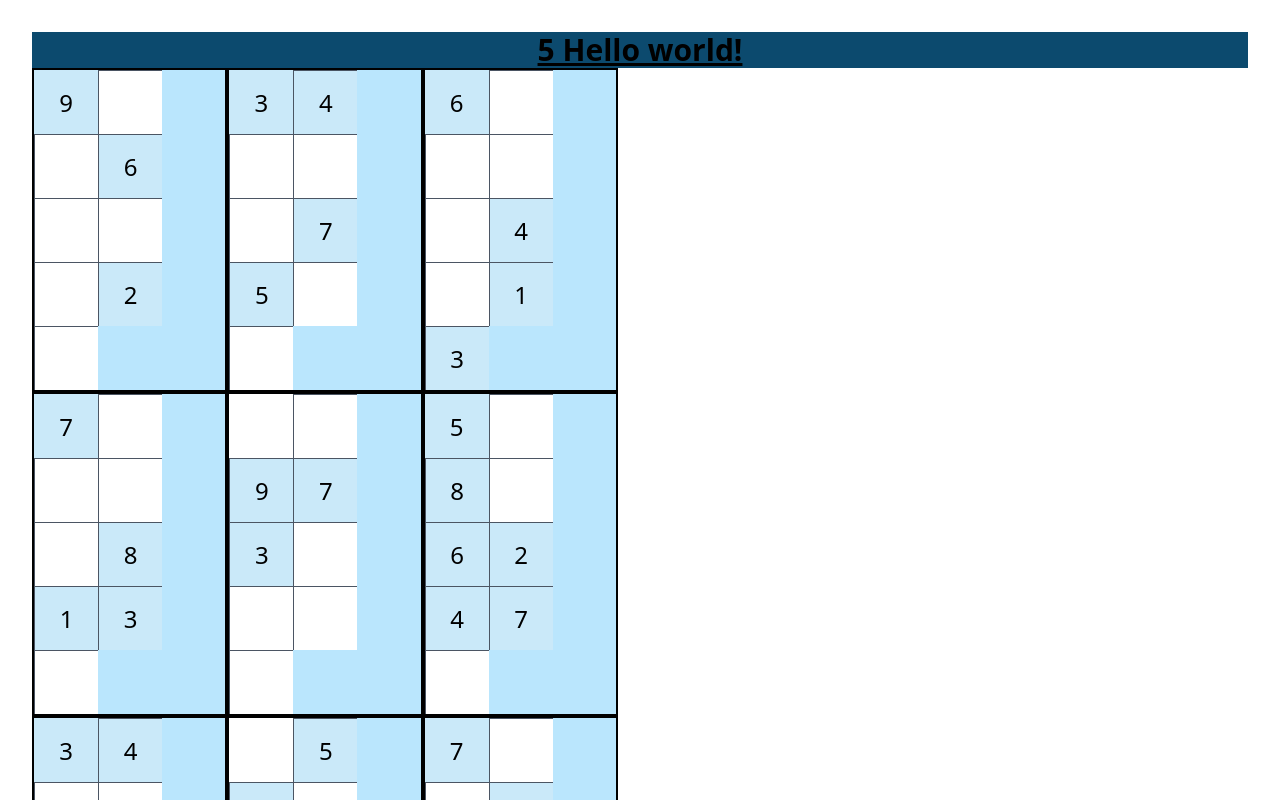
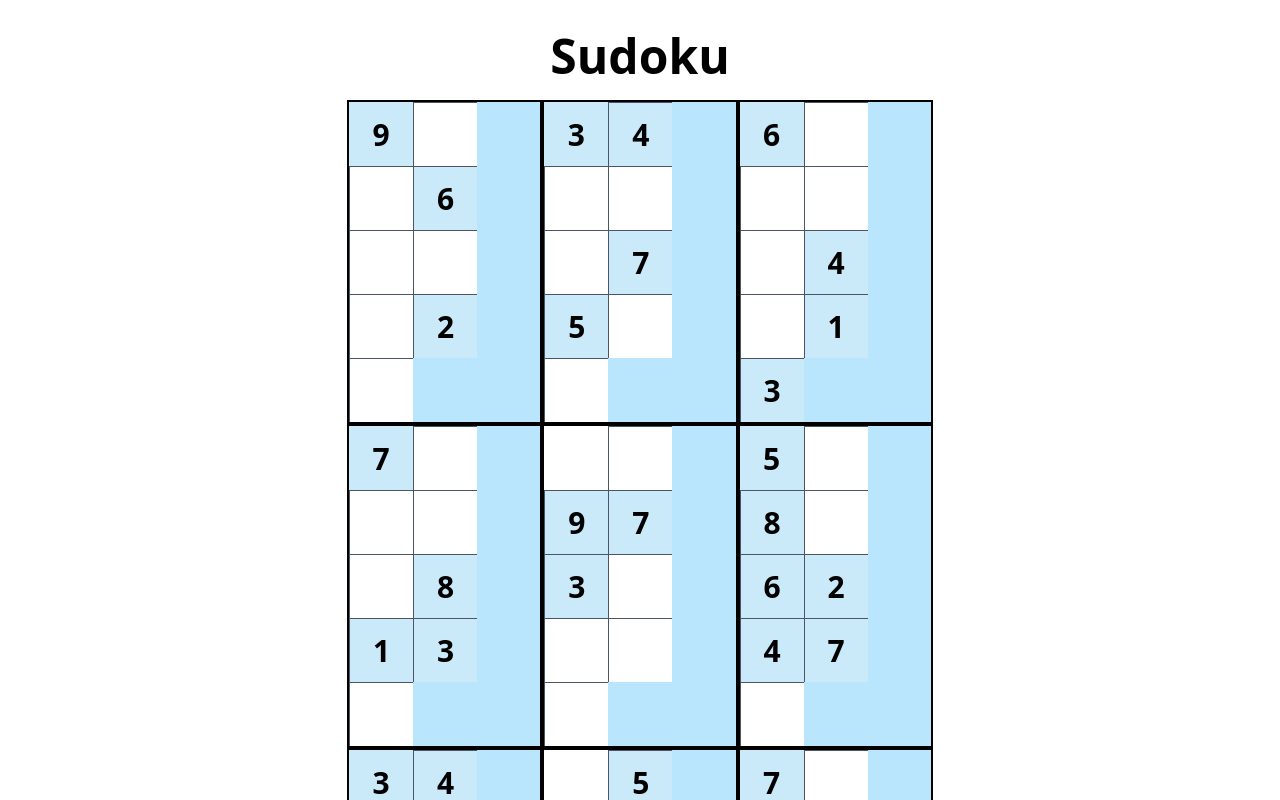
Before and after one commit to AeenPah/Sudoku-react-vite, a React (Vite) app: page / in a window 1280 px wide. Shown: the top 800 px of the page. Built offline with nearby package versions, Linux system fonts and the light colour scheme.

Commit message:
Fix style a bit

```diff
--- a/src/App.tsx
+++ b/src/App.tsx
@@ -4,13 +4,11 @@ import "./output.css";
 
 function App(): JSX.Element {
   return (
-    <>
-      <h1 className="bg-sky-900 text-3xl font-bold underline">
-        5 Hello world!
-      </h1>
+    <div className="flex flex-col gap-5 items-center">
+      <h1 className="text-5xl font-bold">Sudoku</h1>
 
       <SudokuPuzzle />
-    </>
+    </div>
   );
 }
 
--- a/src/components/SudokuPuzzle/SudokuPuzzle.tsx
+++ b/src/components/SudokuPuzzle/SudokuPuzzle.tsx
@@ -176,8 +176,11 @@ function SudokuPuzzle(): JSX.Element {
                       true
                     );
                   }}
-                  className={`h-16 w-16 text-center text-2xl ${
-                    !innerCell.status && "bg-red-400"
+                  className={`h-16 w-16 text-center text-3xl ${
+                    innerCell.changeable && "font-bold"
+                  } ${
+                    !innerCell.status &&
+                    (innerCell.changeable ? "bg-red-300" : "bg-red-400")
                   }`}
                 />
               ))}
--- a/src/output.css
+++ b/src/output.css
@@ -586,6 +586,22 @@ video {
   flex-wrap: wrap;
 }
 
+.items-center {
+  align-items: center;
+}
+
+.gap-4 {
+  gap: 1rem;
+}
+
+.gap-10 {
+  gap: 2.5rem;
+}
+
+.gap-5 {
+  gap: 1.25rem;
+}
+
 .divide-x > :not([hidden]) ~ :not([hidden]) {
   --tw-divide-x-reverse: 0;
   border-right-width: calc(1px * var(--tw-divide-x-reverse));
@@ -612,6 +628,11 @@ video {
   border-color: rgb(0 0 0 / var(--tw-border-opacity, 1));
 }
 
+.bg-red-300 {
+  --tw-bg-opacity: 1;
+  background-color: rgb(252 165 165 / var(--tw-bg-opacity, 1));
+}
+
 .bg-red-400 {
   --tw-bg-opacity: 1;
   background-color: rgb(248 113 113 / var(--tw-bg-opacity, 1));
@@ -631,14 +652,18 @@ video {
   text-align: center;
 }
 
-.text-2xl {
-  font-size: 1.5rem;
-  line-height: 2rem;
+.align-middle {
+  vertical-align: middle;
 }
 
 .text-3xl {
   font-size: 1.875rem;
   line-height: 2.25rem;
+}
+
+.text-5xl {
+  font-size: 3rem;
+  line-height: 1;
 }
 
 .font-bold {
```
